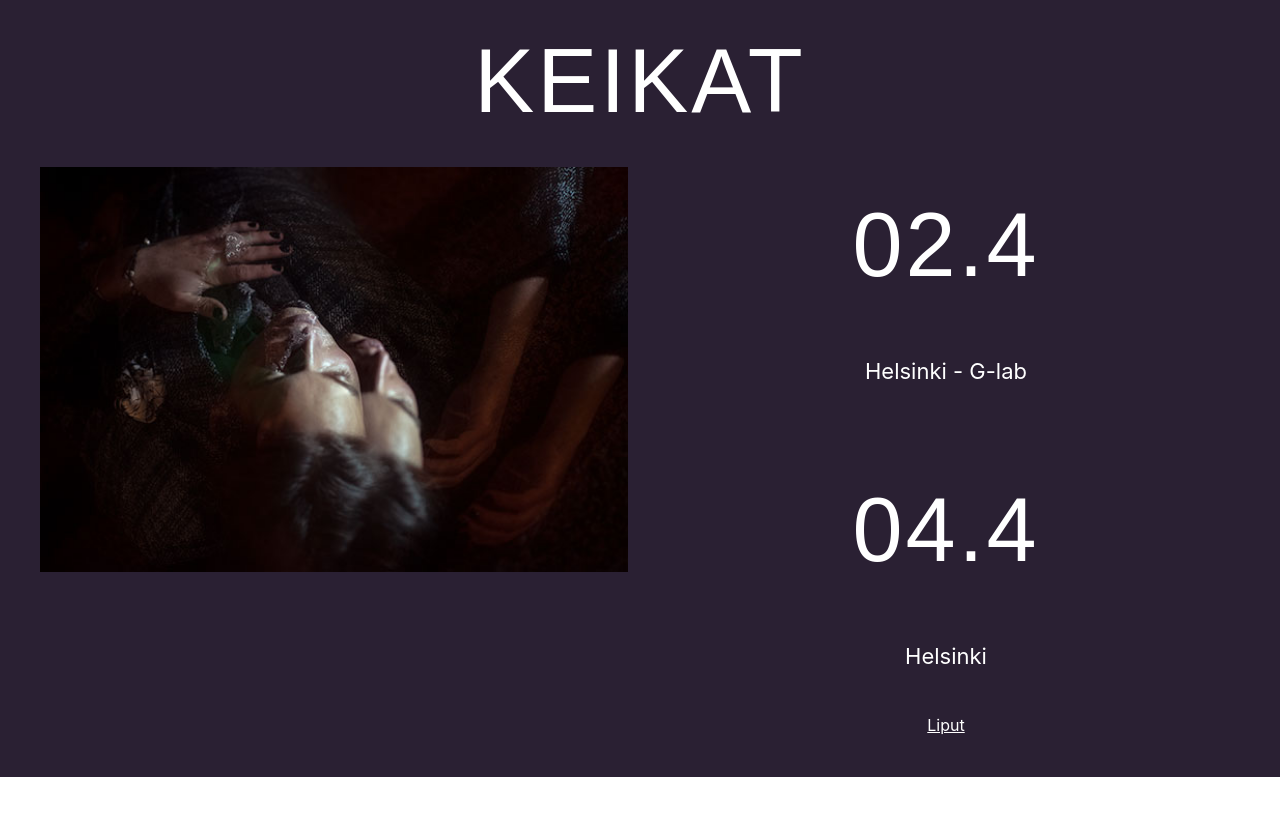
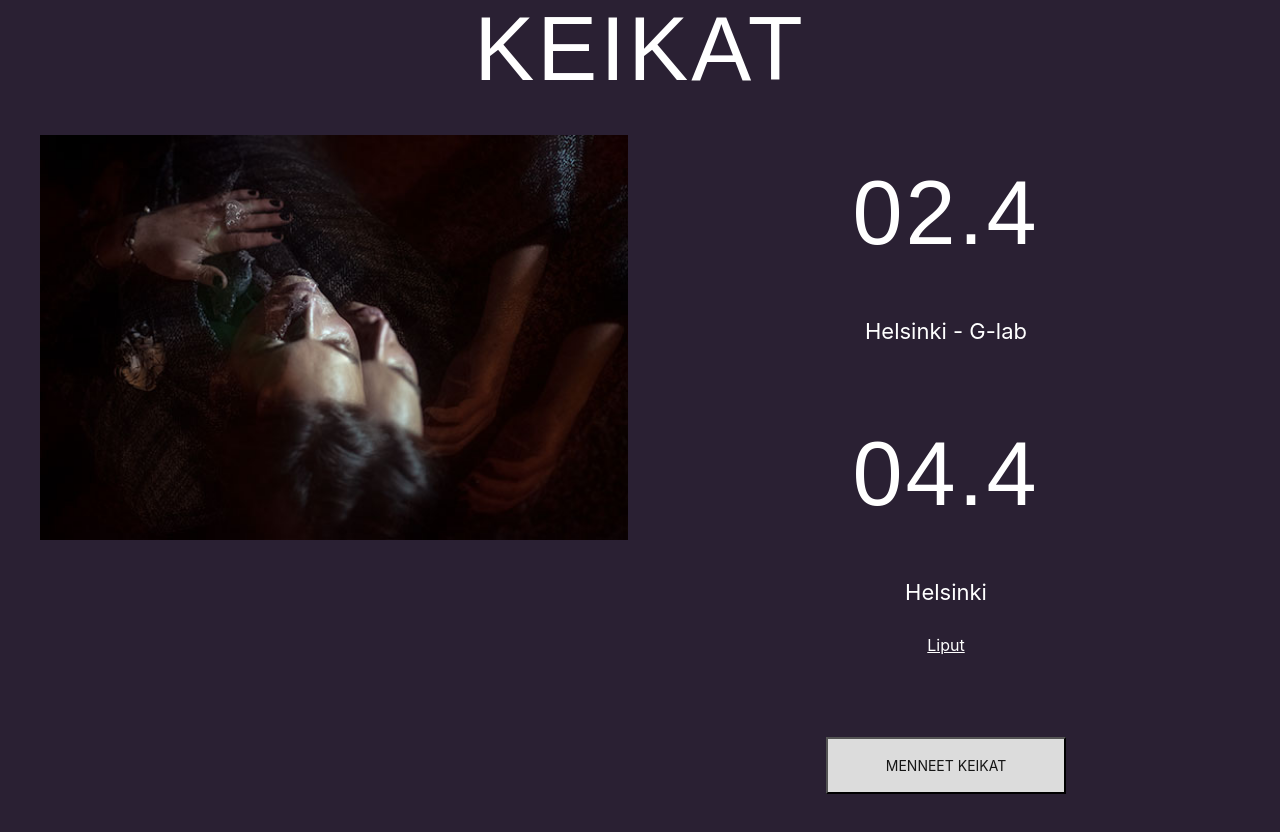
Before and after one commit to PedroBergamo/web-janne-avara, a React (Create React App) app: page / in a window 1280 px wide. Shown: the part 2240-3072 px from the top of the page. Before the commit the page ends 3017 px from the top, so only its background shows below. Built offline with nearby package versions, Linux system fonts and the light colour scheme; a web font is replaced by a local one.

Commit message:
Add meneet keikat functionality

```diff
--- a/src/components/Keikat.js
+++ b/src/components/Keikat.js
@@ -1,4 +1,50 @@
-import {Row, Col} from "react-bootstrap"
+import {Row, Col} from "react-bootstrap";
+import * as React from 'react';
+
+
+const NytKeikat =() => {
+  return(
+    <div>
+      <Keika
+        date="02.4"
+        location="Helsinki - G-lab"
+      />
+      <Keika
+        date="04.4"
+        location="Helsinki"
+        link=""
+        linkType="Liput"
+      />
+    </div>
+  )
+}
+
+const MenneetKeikat = () => {
+  const [isShow, setShow] = React.useState(false);
+  const handleToggle =() => {
+      setShow(!isShow);
+  };
+
+  return(
+    <div>
+      <button onClick={handleToggle} type="button">
+        Menneet Keikat
+      </button>
+      {isShow ?
+        <div>
+          <Keika
+            date="02.3"
+            location="Helsinki - G-lab"
+          />
+          <Keika
+            date="02.2"
+            location="Helsinki - G-lab"
+          />
+        </div>
+      : null}
+    </div>
+  )
+}
 
 
 const Keika = (props) =>
@@ -18,18 +64,8 @@ const Keikat = () =>
       </Col>
 
       <Col>
-        <Keika
-          date="02.4"
-          location="Helsinki - G-lab"
-        />
-
-        <Keika
-          date="04.4"
-          location="Helsinki"
-          link=""
-          linkType="Liput"
-        />
-
+        <NytKeikat/>
+        <MenneetKeikat/>
       </Col>
     </Row>
   </div>
--- a/src/css/App.css
+++ b/src/css/App.css
@@ -19,24 +19,24 @@
 
 button {
   display: inline-block;
-  background-color: black;
-  border-radius: 100px;
-  color: #eeeeee;
+  background-color: var(--avara-white);
+  border-radius: 0px;
+  color: var(--avara-gray);
   text-align: center;
   font-size: 14px;
   text-transform: uppercase;
   padding: 1rem;
-  width: 120px;
+  width: 30vh;
   -webkit-transition: all 0.5s;
   -moz-transition: all 0.5s;
   -o-transition: all 0.5s;
   transition: all 0.5s;
   cursor: pointer;
-  margin: 5px;
   appearance: none;
+  margin: 10vh;
 }
 
 button:hover{
-  background-color: white;
-  color: black;
+  background-color: var(--avara-gray);
+  color: var(--avara-white);
 }
--- a/src/css/Components.css
+++ b/src/css/Components.css
@@ -9,6 +9,7 @@
 
 .keika h1, p, a {
   text-align: center;
+  margin: 0;
 }
 
 .keikat{
```
